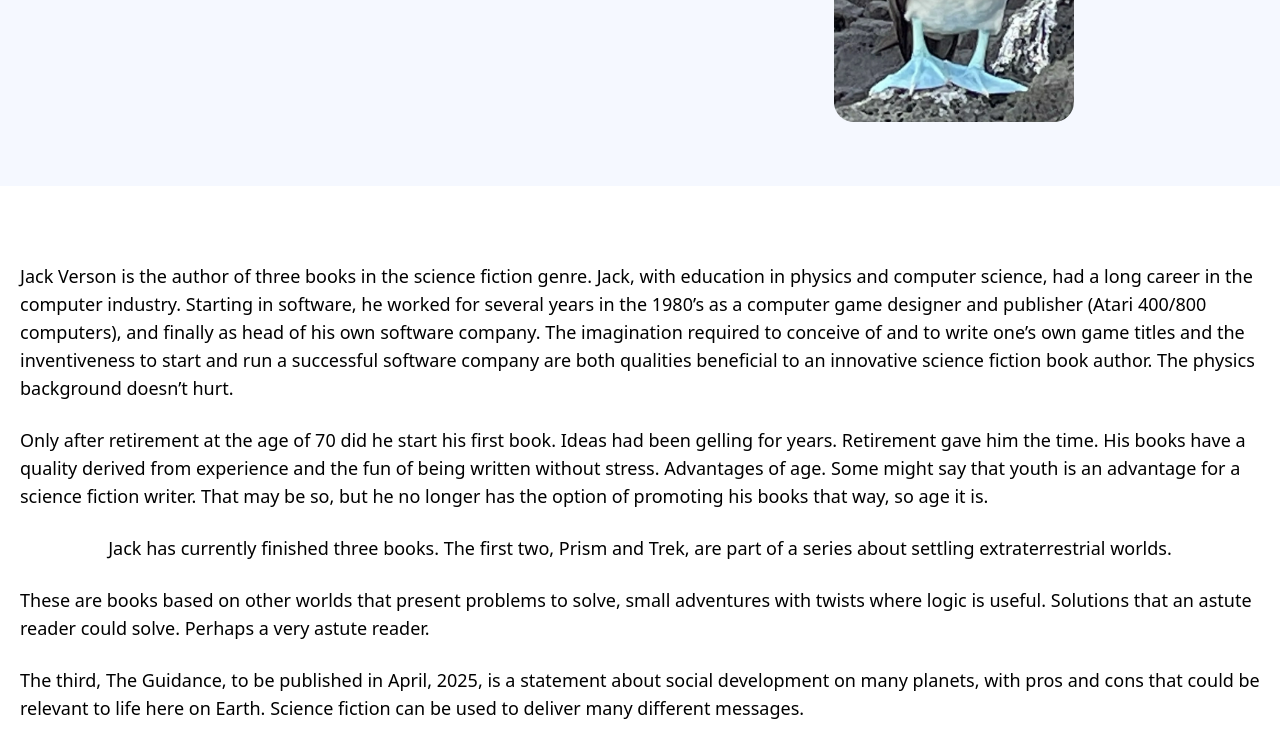
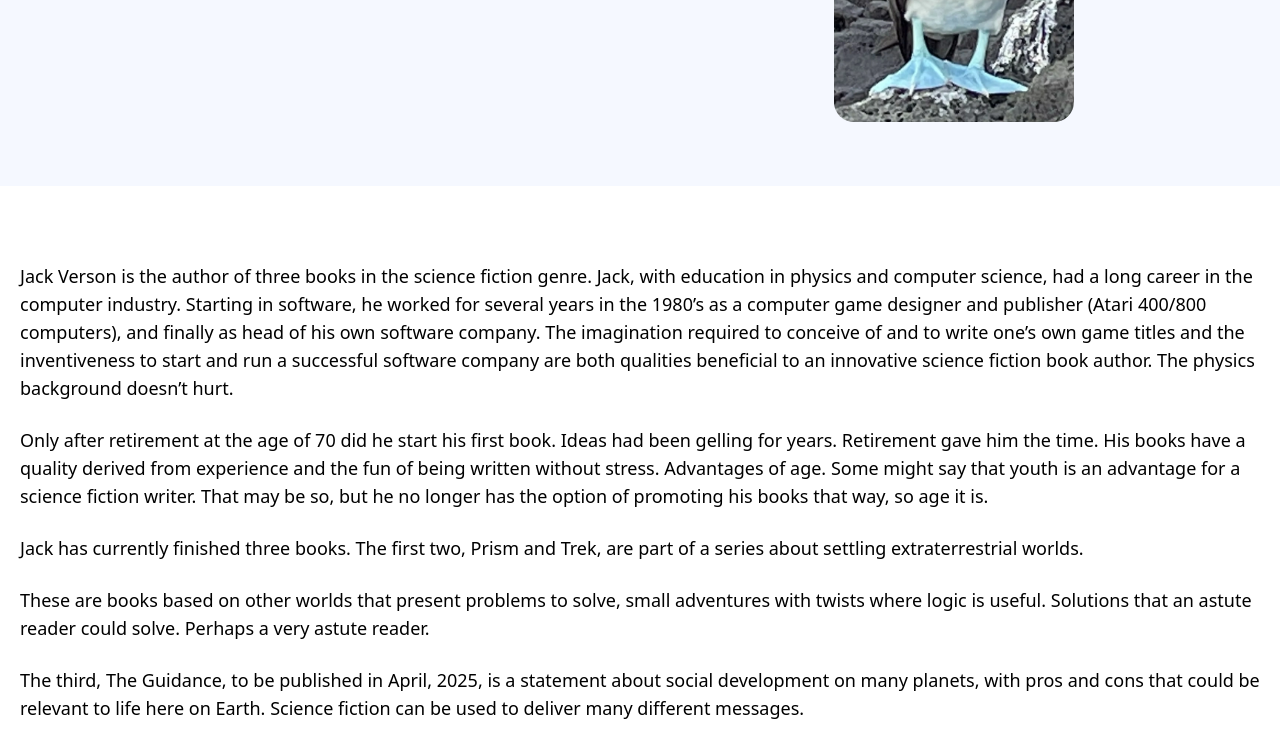
Before and after one commit to jalanverson/authorpage, an Astro site: page / in a window 1280 px wide. Shown: the part 404-1138 px from the top of the page. Built offline with nearby package versions, Linux system fonts and the light colour scheme; Astro itself is replaced by a stand-in of ours.

Commit message:
fixed text issue

```diff
--- a/src/pages/index.astro
+++ b/src/pages/index.astro
@@ -18,7 +18,7 @@ import jackImage from "../images/jack-verson.webp"
 			</div>
 		</div>
 	</div>
-	<div class="flex flex-wrap container mx-auto justify-center my-[64px] items-start px-[20px]">
+	<div class="flex flex-wrap container mx-auto justify-left my-[64px] items-start px-[20px]">
 		<p class="flex w-full text-lg my-[12px]">
 			Jack Verson is the author of three books in the science fiction genre. Jack, with education in physics and computer science, had a long career in the computer industry. Starting in software, he worked for several years in the 1980’s as a computer game designer and publisher (Atari 400/800 computers), and finally as head of his own software company. The imagination required to conceive of and to write one’s own game titles and the inventiveness to start and run a successful software company are both qualities beneficial to an innovative science fiction book author. The physics background doesn’t hurt.
 		</p>
```
